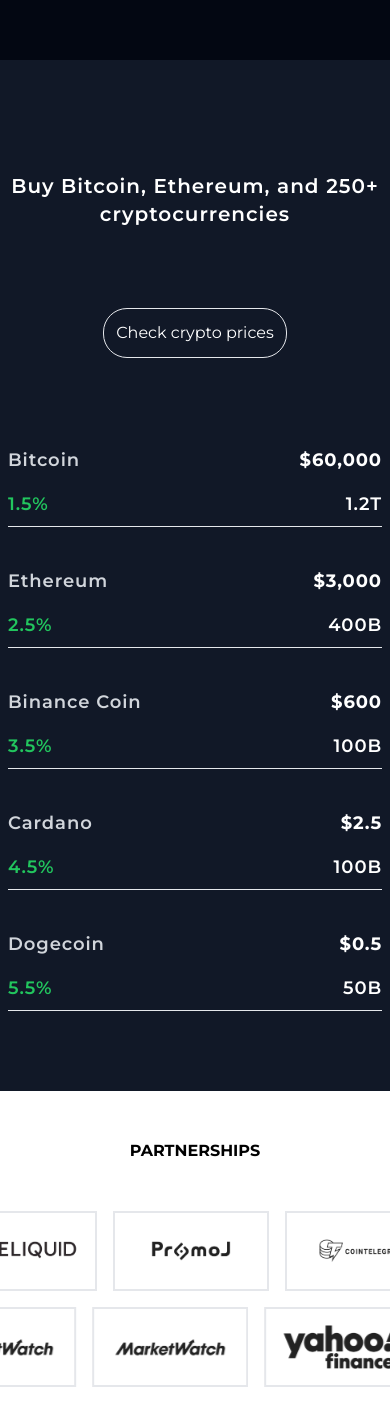
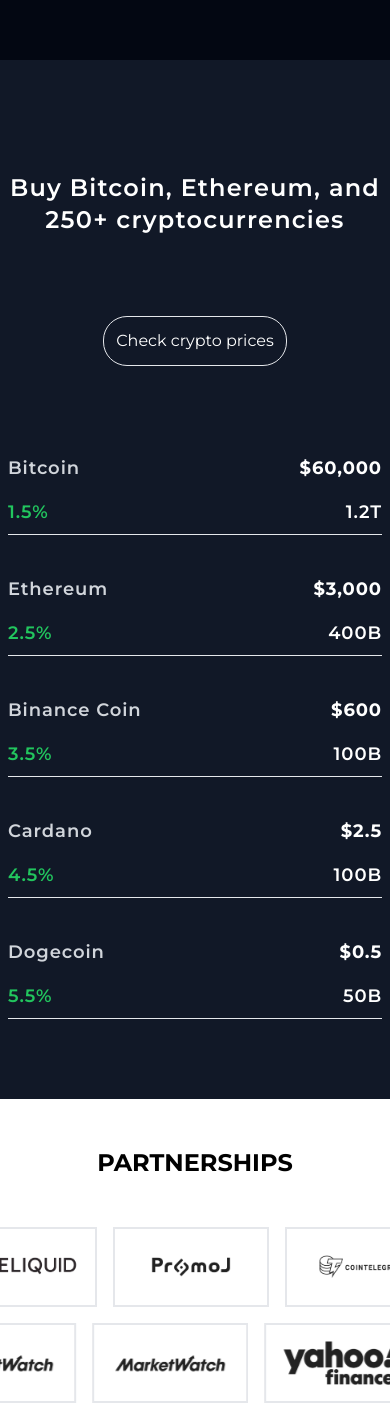
Before and after one commit to MarioAngelov2/3d-crypto, a React (Vite) app: page / in a window 390 px wide. Shown: the part 1262-2686 px from the top of the page. Built offline with nearby package versions, Linux system fonts and the light colour scheme; no server answers.

Commit message:
Minor refactor

```diff
--- a/src/App.jsx
+++ b/src/App.jsx
@@ -17,7 +17,7 @@
       <div className="bg-gray-900 min-h-[80vh]">
         <div className="max-w-[1000px] mx-auto flex flex-col items-center">
           <div className="flex flex-col items-center gap-20 mt-28">
-            <h1 className="text-xl font-semibold tracking-wider text-center text-white md:text-5xl">
+            <h1 className="text-2xl font-semibold tracking-wider text-center text-white md:text-5xl">
               Buy Bitcoin, Ethereum, and 250+ cryptocurrencies
             </h1>
             <button className="text-white border rounded-3xl md:w-[35%] p-3 hover:bg-gray-800 transition duration-300 ease-in-out">
--- a/src/components/Slider.jsx
+++ b/src/components/Slider.jsx
@@ -10,7 +10,7 @@
   return (
     <>
       <div className="bg-white">
-        <h1 className="py-12 font-bold text-center text-md md:text-6xl">
+        <h1 className="py-12 text-2xl font-bold text-center md:text-6xl">
           PARTNERSHIPS
         </h1>
       </div>
```
